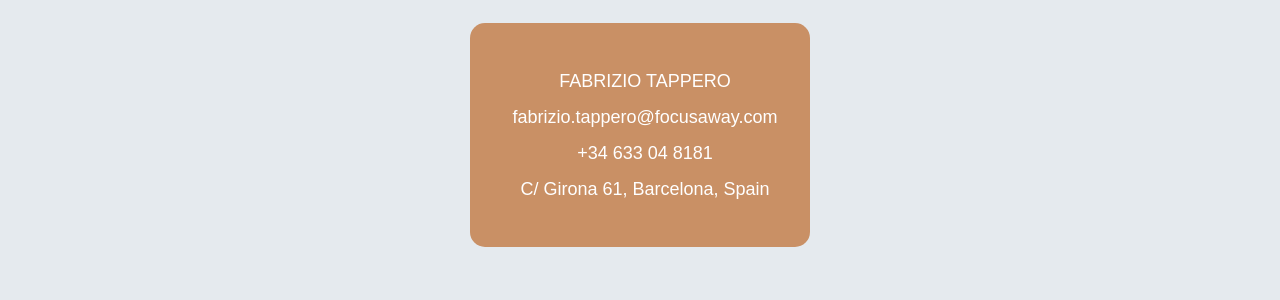
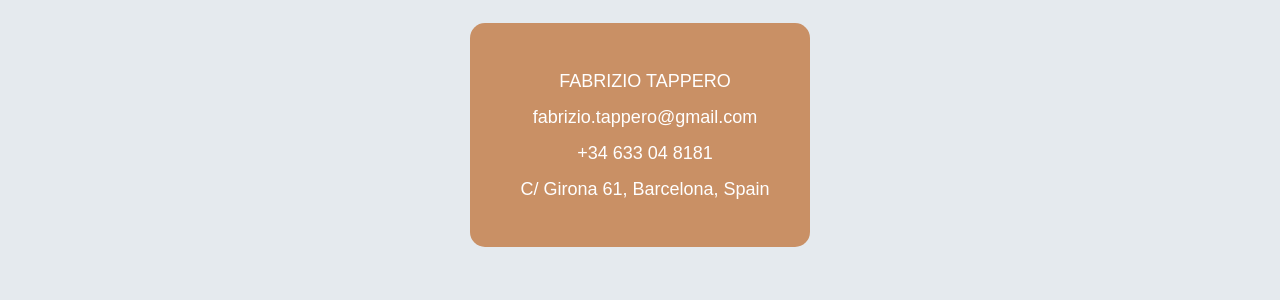
Before and after one commit to fabriziotappero/focusaway.com, a Jekyll site: the page built from index.html, in a window 1280 px wide and 900 px high, scrolled down 5033 px. Shown: the part 153-453 px from the top of the window. Built offline with Jekyll 4.4.1, drawn with Linux system fonts in a browser that asks for light colours; nearby versions of some CDN libraries; some web fonts are replaced.

Commit message:
fixed email address

```diff
--- a/_data/settings.yml
+++ b/_data/settings.yml
@@ -4,7 +4,7 @@
 
 title: making videos people want to watch
 description: Helping you to get your message across
-email: fabrizio.tappero@focusaway.com
+email: fabrizio.tappero@gmail.com
 tel: +34 633 04 8181
 
 # NOTE: The Logo and Background image are defined in the all.sass document.
@@ -110,7 +110,7 @@
 
 social:
 - {icon: 'vimeo', link: 'https://vimeo.com/fabriziotappero'}
-- {icon: 'mail2', link: 'mailto:{{ site.data.settings.email }}'}
+- {icon: 'mail2', link: 'mailto:fabrizio.tappero@gmail.com'}
 - {icon: 'instagram', link: 'http://www.instagram.com/focusaway/'}
 - {icon: 'linkedin', link: 'http://www.linkedin.com/in/fabriziotappero/'}
 
```
